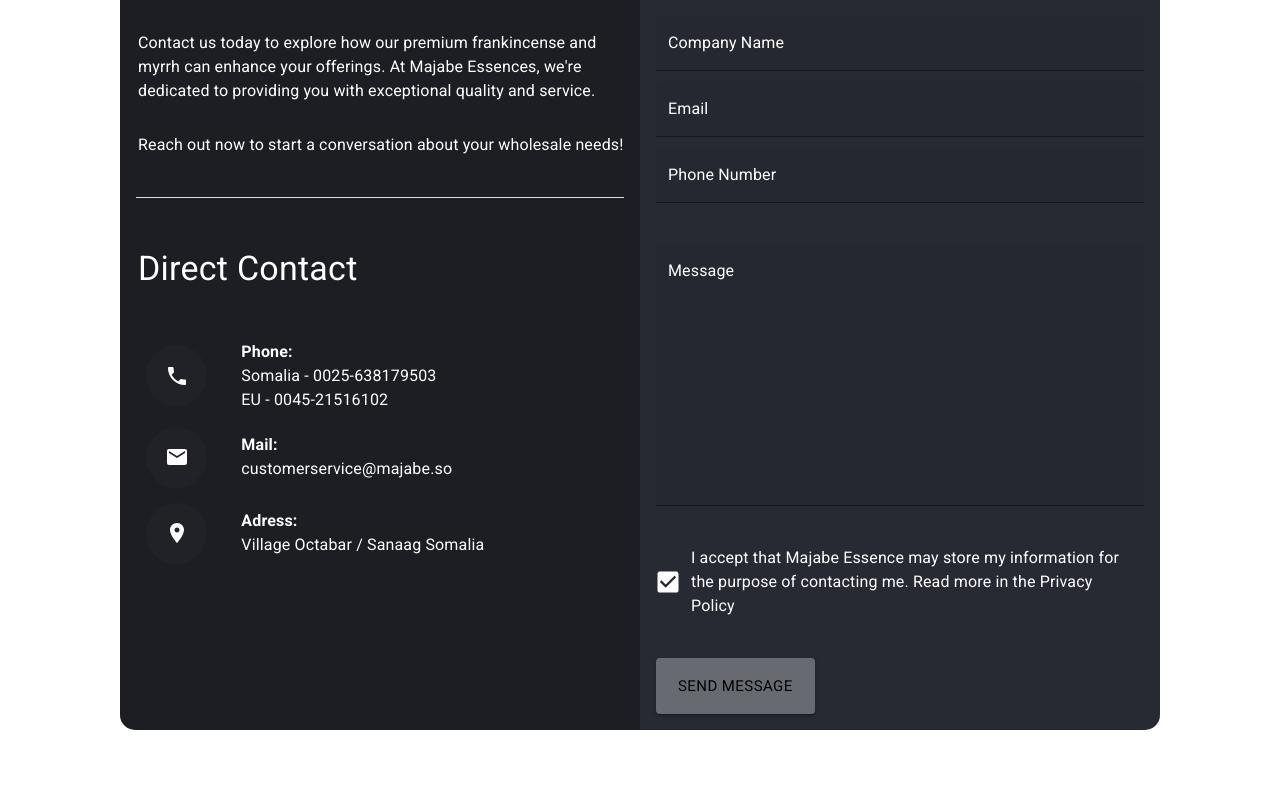
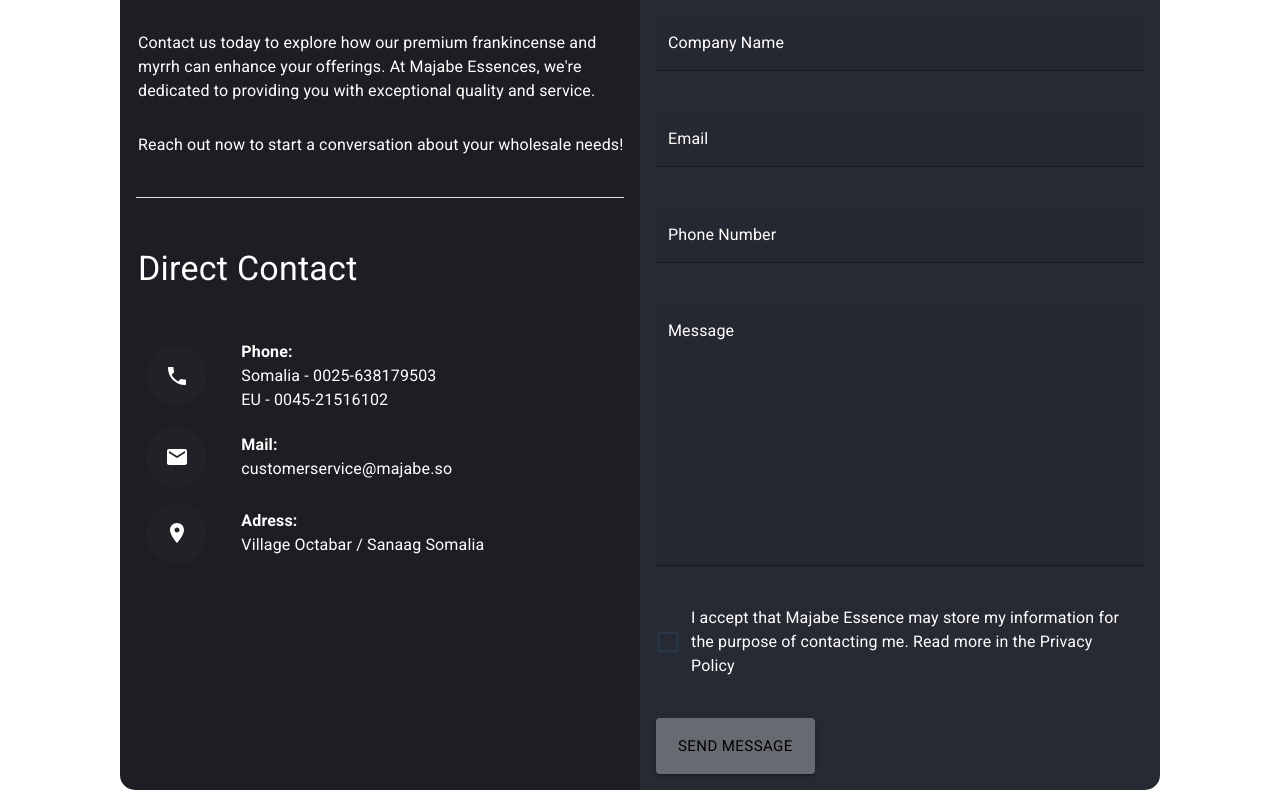
Before and after one commit to fuad0019/boxingTemplate, a React (Vite) app: page /Contact in a window 1280 px wide. Shown: the part 573-1365 px from the top of the page. Built offline with nearby package versions, Linux system fonts and the light colour scheme; the HTML template or start-up script is replaced by a standard one.

Commit message:
added mail sending

```diff
--- a/package.json
+++ b/package.json
@@ -20,6 +20,7 @@
     "@fontsource/roboto": "^5.0.8",
     "@mui/icons-material": "^5.15.1",
     "@mui/material": "^5.15.2",
+    "axios": "^1.7.2",
     "classnames": "^2.3.2",
     "leaflet": "^1.9.4",
     "moment": "^2.30.1",
--- a/src/components/Form.tsx
+++ b/src/components/Form.tsx
@@ -1,13 +1,49 @@
 import * as React from 'react';
+import { useState } from 'react';
 import Box from '@mui/material/Box';
 import FormGroup from '@mui/material/FormGroup';
 import FormControlLabel from '@mui/material/FormControlLabel';
 import Checkbox from '@mui/material/Checkbox';
 import { Button, TextField } from '@mui/material';
-
-
+import sendMail from '../services/send';
 
 export default function Form() {
+    const [companyName, setCompanyName] = useState('');
+    const [email, setEmail] = useState('');
+    const [phoneNumber, setPhoneNumber] = useState('');
+    const [message, setMessage] = useState('');
+    const [isAccepted, setIsAccepted] = useState(false);
+
+    const [emailSent, setEmailSent] = useState<boolean>(false);
+    const [error, setError] = useState<string | null>(null);
+
+    const handleSendEmail = async () => {
+
+        if (!companyName || !email || !phoneNumber || !message || !isAccepted) {
+            alert('Please fill all fields and accept the privacy policy!');
+            return;
+        }
+        // Implement sending logic here
+        const mailData = {
+            from: email,
+            to: 'fuadh73@gmail.com',
+            name: companyName ,
+            subject: 'Query from Majabe Essence Website',
+            message: message,
+        };
+
+        try {
+            await sendMail(mailData);
+            setEmailSent(true);
+            setError(null);
+            alert('Form submitted successfully!');
+
+        } catch (error: any) {
+            console.error('Error sending email:', error.message);
+            setEmailSent(false);
+            setError(error.message);
+        }
+    };
 
 
 
@@ -20,84 +56,127 @@
                 gap: 5
             }}
         >
-
-            <div style={{
-                display: 'flex',
-                flexDirection: 'column',
-                gap: 10
-            }}>
-                <TextField variant='filled' InputProps={{
-
+            {/* Company Name Input */}
+            <TextField
+                value={companyName}
+                onChange={(e) => setCompanyName(e.target.value)}
+                variant='filled'
+                InputProps={{
                     style: {
-                        borderColor: 'white', // Change border color to white
-                        color: 'white', // Change text color to white
-
+                        color: 'white',
+                        borderColor: 'white',
                     },
                 }}
                 InputLabelProps={{
                     style: {
-                            color: 'white', // Change label color to white
+                        color: 'white',
                     },
-                    }} fullWidth label="Company Name" placeholder="123" id="fullWidth" />
-                <TextField variant='filled' InputProps={{
+                }}
+                fullWidth
+                label="Company Name"
+                placeholder="Enter your company name"
+            />
 
+            {/* Email Input */}
+            <TextField
+                value={email}
+                onChange={(e) => setEmail(e.target.value)}
+                variant='filled'
+                InputProps={{
                     style: {
-                        color: 'white', // Change text color to white
-
-                        borderColor: 'white', // Change border color to white
+                        color: 'white',
+                        borderColor: 'white',
                     },
                 }}
                 InputLabelProps={{
                     style: {
-                            color: 'white', // Change label color to white
+                        color: 'white',
                     },
-                    }} fullWidth type="email" label="Email" id="fullWidth" />
-                <TextField variant='filled' InputProps={{
+                }}
+                fullWidth
+                type="email"
+                label="Email"
+                placeholder="Enter your email"
+            />
 
+            {/* Phone Number Input */}
+            <TextField
+                value={phoneNumber}
+                onChange={(e) => setPhoneNumber(e.target.value)}
+                variant='filled'
+                InputProps={{
                     style: {
-                        color: 'white', // Change text color to white
-
-                        borderColor: 'white', // Change border color to white
+                        color: 'white',
+                        borderColor: 'white',
                     },
                 }}
                 InputLabelProps={{
                     style: {
-                            color: 'white', // Change label color to white
+                        color: 'white',
                     },
-                    }} fullWidth type="tel" label="Phone Number" id="fullWidth" />
-            </div>
+                }}
+                fullWidth
+                type="tel"
+                label="Phone Number"
+                placeholder="Enter your phone number"
+            />
 
-            <TextField variant='filled' InputProps={{
-
+            {/* Message Input */}
+            <TextField
+                value={message}
+                onChange={(e) => setMessage(e.target.value)}
+                variant='filled'
+                InputProps={{
                     style: {
-                    color: 'white', // Change text color to white
-
-                    borderColor: 'white', // Change border color to white
+                        color: 'white',
+                        borderColor: 'white',
                     },
                 }}
                 InputLabelProps={{
                     style: {
-                        color: 'white', // Change label color to white
+                        color: 'white',
                     },
-                }} multiline rows={10} label="Message" id="fullWidth" />
+                }}
+                multiline
+                rows={10}
+                label="Message"
+                placeholder="Enter your message"
+            />
 
+            {/* Acceptance Checkbox */}
             <FormGroup>
-                <FormControlLabel control={<Checkbox
-                    defaultChecked
+                <FormControlLabel
+                    control={<Checkbox
+                        checked={isAccepted}
+                        onChange={(e) => setIsAccepted(e.target.checked)}
                         sx={{
                             '& .MuiSvgIcon-root': { fontSize: 28 },
                             '&.Mui-checked': {
-                            color: 'white', // color when checkbox is checked
+                                color: 'white',
                             }
                         }}
-                />} sx={{ color: 'white' }} label="I accept that Majabe Essence may store my information for the purpose of contacting me. Read more in the Privacy Policy" />
-
+                    />}
+                    sx={{ color: 'white' }}
+                    label="I accept that Majabe Essence may store my information for the purpose of contacting me. Read more in the Privacy Policy"
+                />
             </FormGroup>
 
-            <Button sx={{ paddingY: '15px', marginLeft: 0, width: 'fit-content', backgroundColor: 'rgb(255, 255, 255,0.3)', color: 'black', ":hover": { backgroundColor: 'rgb(255, 255, 255)', color: 'rgb(0,0,0)' } }} variant='contained' size="large">SEND MESSAGE</Button>
-
-
-
+            {/* Submit Button */}
+            <Button
+                onClick={handleSendEmail}
+                sx={{
+                    paddingY: '15px',
+                    marginLeft: 0,
+                    width: 'fit-content',
+                    backgroundColor: 'rgb(255, 255, 255,0.3)',
+                    color: 'black',
+                    ":hover": { backgroundColor: 'rgb(255, 255, 255)', color: 'rgb(0,0,0)' }
+                }}
+                variant='contained'
+                size="large"
+            >
+                SEND MESSAGE
+            </Button>
         </Box>
     );
 }
--- /dev/null
+++ b/src/services/send.tsx
@@ -0,0 +1,32 @@
+// src/services/mailService.ts
+import axios from 'axios';
+
+interface MailData {
+    from: string,
+    to: string,
+    name: string,
+    message: string,
+    subject: string
+
+}
+
+const sendMail = async (mailData: MailData): Promise<any> => {
+    const url = 'http://85.190.240.93:3000/send-email';
+    const config = {
+        headers: {
+            'Content-Type': 'application/json',
+            // Include other necessary headers like authorization tokens here
+        }
+    };
+
+    try {
+        const response = await axios.post(url, mailData, config);
+        console.log('Email sent successfully:', response.data);
+        return response.data;
+    } catch (error) {
+        console.error('Failed to send email:', error.response ? error.response.data : error.message);
+        throw error;
+    }
+};
+
+export default sendMail;
```
Also changed, not shown: 1 other file (tests, documents, lock files or other folders). Lines whose indentation alone changed are shown as unchanged.
